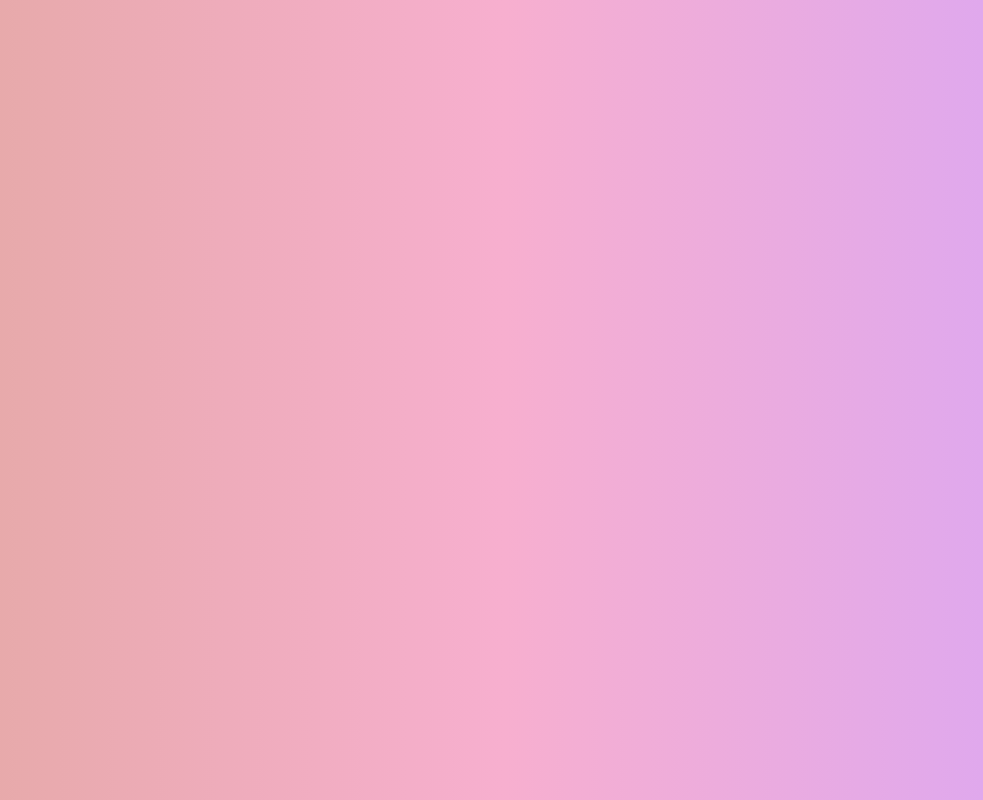
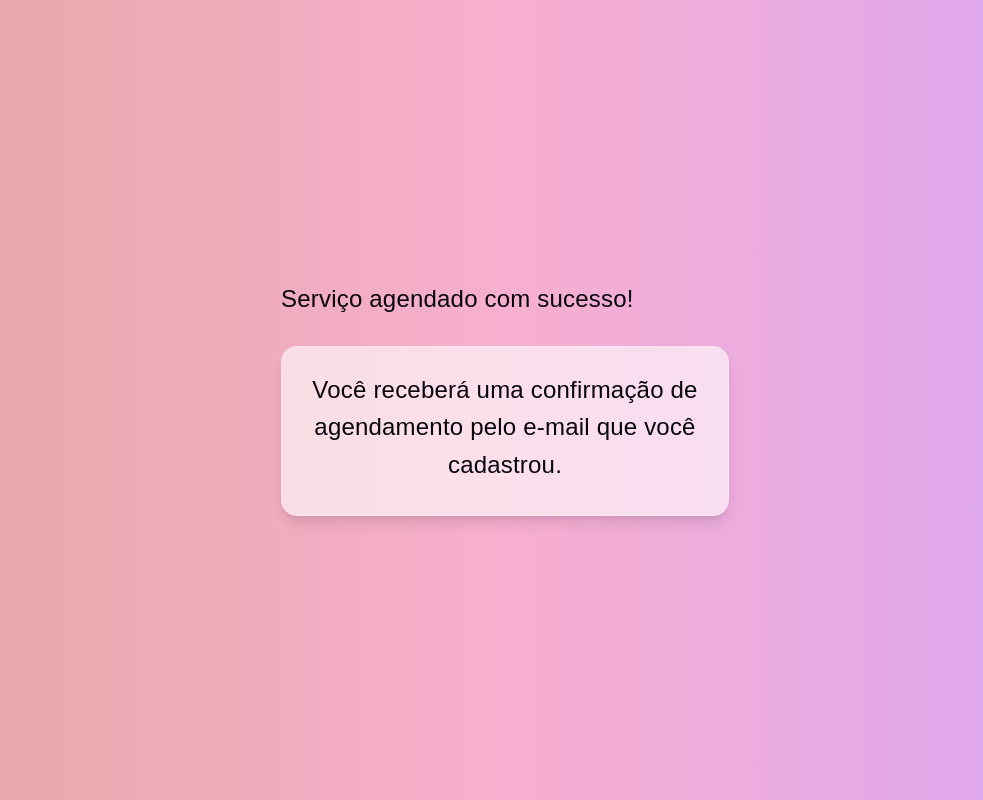
Before and after one commit to AnaVolkmannn/Qdule, a React (Vite) app: page /sucesso in a window 1280 px wide. Before the commit this address had no page. Shown: the whole page, without its empty margins (135-1118 px from the left). Built offline with nearby package versions, Linux system fonts and the light colour scheme.

Commit message:
nova tela de sucesso

```diff
--- a/src/pages/ConfirmaçãoHorário.tsx
+++ b/src/pages/ConfirmaçãoHorário.tsx
@@ -25,7 +25,7 @@ export default function ConfirmaçãoHorário() {
 
   function finalizarAgendamento() {
     alert(`Agendamento realizado com sucesso para ${nome}!`);
-    navigate("/"); // Volta para o início após concluir
+    navigate("/sucesso"); // retorna sucesso
   }
 
   function cancelarAgendamento() {
--- /dev/null
+++ b/src/pages/Sucesso.tsx
@@ -0,0 +1,24 @@
+export default function Sucesso() {
+  return (
+    <div className="min-h-screen p-6 flex flex-col items-center justify-center">
+      <div className="w-full max-w-md flex flex-col gap-6">
+        <header className="flex items-center gap-3">
+          <h2 className="text-xl font-semibold leading-tight text-left">
+            Serviço agendado com sucesso!
+          </h2>
+        </header>
+
+        <div className="grid w-full gap-4 bg-white/60 p-6 rounded-2xl shadow-lg border border-pink-100">
+          <div className="flex flex-col gap-5">
+            <div>
+              <h2 className="text-lg font-bold text-gray-800 text-muted-foreground">
+                Você receberá uma confirmação de agendamento pelo e-mail que
+                você cadastrou.
+              </h2>
+            </div>
+          </div>
+        </div>
+      </div>
+    </div>
+  );
+}
--- a/src/routes/AppRoutes.tsx
+++ b/src/routes/AppRoutes.tsx
@@ -3,6 +3,7 @@ import Servico from "@/pages/Servicos";
 import Agenda from "@/pages/Agendamento";
 import Cadastro from "@/pages/Cadastro";
 import ConfirmaçãoHorário from "@/pages/ConfirmaçãoHorário";
+import Sucesso from "@/pages/Sucesso";
 
 export default function AppRoutes() {
   return (
@@ -12,6 +13,7 @@ export default function AppRoutes() {
         <Route path="/agenda" element={<Agenda />} />
         <Route path="/cadastro" element={<Cadastro />} />
         <Route path="/confirmacao" element={<ConfirmaçãoHorário />} />
+        <Route path="/sucesso" element={<Sucesso />} />
       </Routes>
     </BrowserRouter>
   );
```
